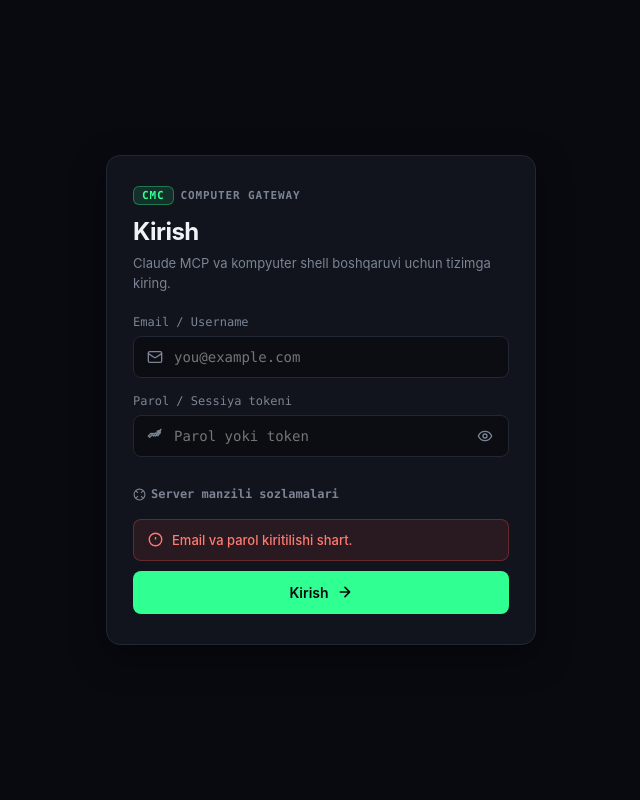
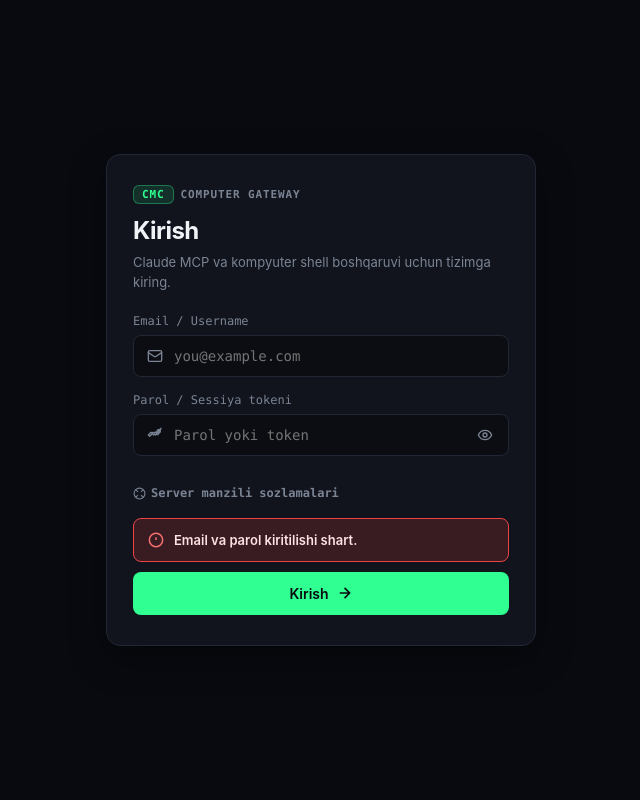
Before and after one commit to mrdevs2011/CMComputer, a website: page index.html in a window 1280 px wide. Both pictures are taken after a click on the button "Kirish". Shown: the top 800 px of the page, without its empty margins (319-959 px from the left). Drawn offline with nearby package versions, Linux system fonts and the light colour scheme.

Commit message:
fix: error banner high contrast and prevent empty red box

```diff
--- a/index.html
+++ b/index.html
@@ -235,22 +235,25 @@
 
     /* Error Alert */
     .err-msg {
-      display: none;
+      display: none !important;
       margin-top: 14px;
-      padding: 11px 14px;
+      padding: 12px 14px;
       border-radius: 8px;
-      background: rgba(248, 81, 73, 0.1);
-      border: 1px solid rgba(248, 81, 73, 0.3);
-      color: #ff7b72;
+      background: rgba(239, 68, 68, 0.18);
+      border: 1px solid #ef4444;
+      color: #fee2e2;
       font-size: 13px;
-      font-weight: 500;
+      font-weight: 600;
       line-height: 1.4;
       animation: shake 0.3s cubic-bezier(0.36, 0.07, 0.19, 0.97) both;
     }
-    .err-msg.visible {
-      display: flex;
+    .err-msg:empty {
+      display: none !important;
+    }
+    .err-msg.visible:not(:empty) {
+      display: flex !important;
       align-items: center;
-      gap: 9px;
+      gap: 10px;
     }
 
     @keyframes shake {
@@ -932,8 +935,12 @@
     }
 
     function showLoginError(msg) {
+      if (!msg) {
+        clearLoginError();
+        return;
+      }
+      loginErr.innerHTML = `<svg width="16" height="16" viewBox="0 0 24 24" fill="none" stroke="#f87171" stroke-width="2.2" style="flex-shrink:0"><circle cx="12" cy="12" r="10"/><line x1="12" y1="8" x2="12" y2="12"/><line x1="12" y1="16" x2="12.01" y2="16"/></svg><span style="color:#fee2e2;font-weight:600">${escapeHtml(msg)}</span>`;
       loginErr.className = "err-msg visible";
-      loginErr.innerHTML = `<svg width="15" height="15" viewBox="0 0 24 24" fill="none" stroke="currentColor" stroke-width="2.2" style="flex-shrink:0"><circle cx="12" cy="12" r="10"/><line x1="12" y1="8" x2="12" y2="12"/><line x1="12" y1="16" x2="12.01" y2="16"/></svg><span>${escapeHtml(msg)}</span>`;
     }
 
     function clearLoginError() {
```
